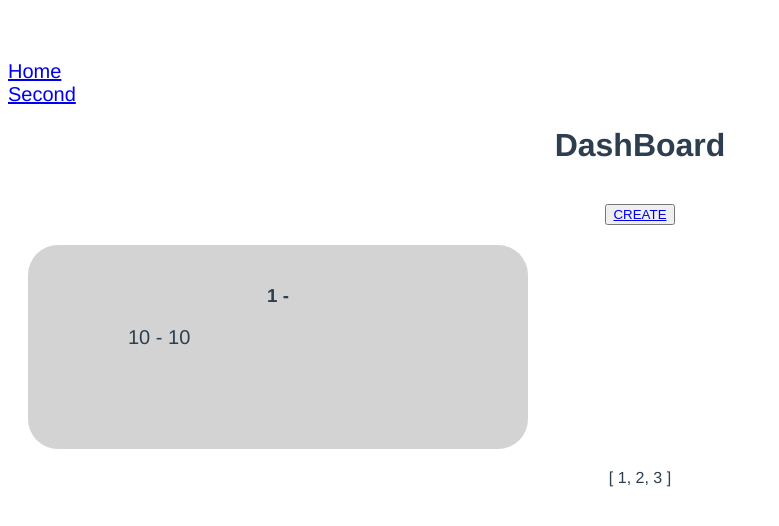
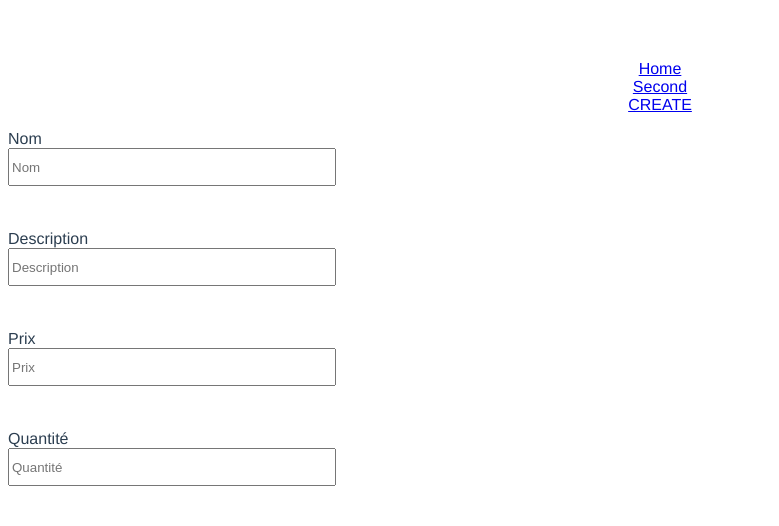
Before and after one commit to LouisYang95/DashboardAdmin, a Vue app in the folder dashboard-admin/: page /create-products in a window 1280 px wide. Shown: the top 526 px of the page, without its empty margins (0-779 px from the left). Built offline with nearby package versions, Linux system fonts and the light colour scheme; data requests are answered from the project's data file.

Commit message:
add formulaire + routes
Adrien Massimiliano

```diff
--- a/dashboard-admin/src/App.vue
+++ b/dashboard-admin/src/App.vue
@@ -4,10 +4,13 @@
     <header>
       <ul>
         <li>
-          <router-link to="/">Home</router-link>
+          <router-link exact to="/">Home</router-link>
         </li>
         <li>
-          <router-link to="/secondpage">Second</router-link>
+          <router-link exact to="/secondpage">Second</router-link>
+        </li>
+        <li>
+          <router-link exact to="/create-products">CREATE</router-link>
         </li>
       </ul>
     </header>
@@ -20,11 +23,10 @@
 
 
 <script>
-import DashBoard from "./components/Dashboard.vue";
 
 export default {
   name: "App",
-  components: { DashBoard }
+
 }
 </script>
 
@@ -37,4 +39,7 @@ export default {
   color: #2c3e50;
   margin-top: 60px;
 }
+li {
+  list-style: none;
+}
 </style>
--- a/dashboard-admin/src/components/Dashboard.vue
+++ b/dashboard-admin/src/components/Dashboard.vue
@@ -1,7 +1,6 @@
 <template>
 <h1>DashBoard</h1>
     <br>
-    <button><router-link to="/create-products">CREATE</router-link></button>
     <div class="user-container" v-for="product in products" :key="product.id">
       <h3> {{ product.id }} - {{ product.name }}</h3>
       <ul>
@@ -47,7 +46,7 @@ export default {
 }
 </script>
 
-<style>
+<style scoped>
 
 li {
   list-style: none;
--- a/dashboard-admin/src/components/Formulaire.vue
+++ b/dashboard-admin/src/components/Formulaire.vue
@@ -1,12 +1,39 @@
 <template>
     <form>
         <div class="form-group">
-            <label for="formGroupExampleInput">Example label</label>
-            <input type="text" class="form-control" id="formGroupExampleInput" placeholder="Example input">
+            <label for="formGroupExampleInput">Nom</label>
+            <input type="text" class="form-control" id="nom" placeholder="Nom">
         </div>
         <div class="form-group">
-            <label for="formGroupExampleInput2">Another label</label>
-            <input type="text" class="form-control" id="formGroupExampleInput2" placeholder="Another input">
+            <label for="formGroupExampleInput2">Description</label>
+            <input type="text" class="form-control" id="description" placeholder="Description">
+        </div>
+        <div class="form-group">
+            <label for="formGroupExampleInput2">Prix</label>
+            <input type="text" class="form-control" id="prix" placeholder="Prix">
+        </div>
+        <div class="form-group">
+            <label for="formGroupExampleInput2">Quantité</label>
+            <input type="text" class="form-control" id="quantite" placeholder="Quantité">
         </div>
     </form>
 </template>
+
+<script>
+    export default {
+        name: 'taskFormulaire',
+    }
+</script>
+
+<style scoped>
+    .form-group {
+        columns: 0;
+        height: 100px;
+    }
+
+    .form-control {
+        width: 20rem;
+        height: 2rem;
+    }
+
+</style>
--- a/dashboard-admin/src/router/index.js
+++ b/dashboard-admin/src/router/index.js
@@ -1,19 +1,26 @@
+import Dashboard from '../components/Dashboard.vue'
 import { createRouter, createWebHistory } from 'vue-router'
-import HomePage from '../pages/HomePage.vue'
+
 import SecondPage from '../pages/SecondPage.vue'
+import Formulaire from '../components/Formulaire.vue'
 
 // declaration des différentes routes
 const routes = [
     {
         name: 'home',
         path: '/',
-        component: HomePage
+        component: Dashboard
 
     },
     {
         name: 'secondpage',
         path: '/secondpage',
         component: SecondPage
+    },
+    {
+        naem: 'formulaire',
+        path: '/create-products',
+        component: Formulaire
     }
 ]
 
```
